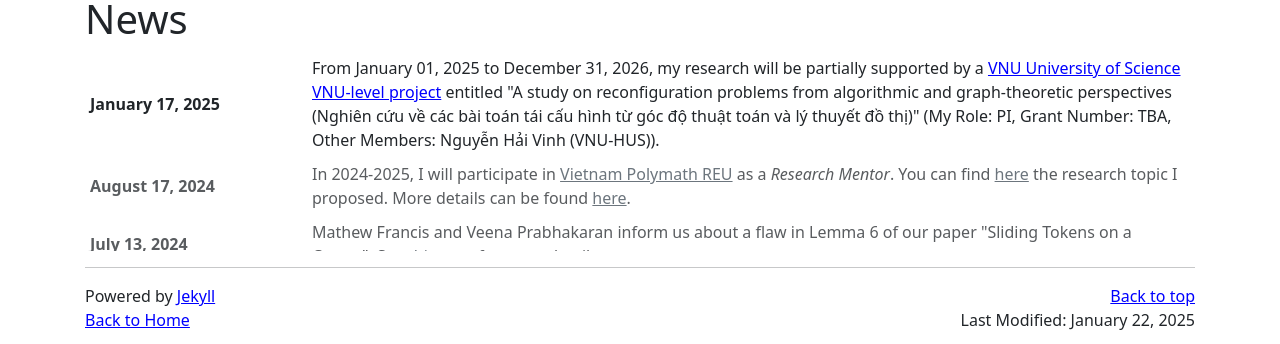
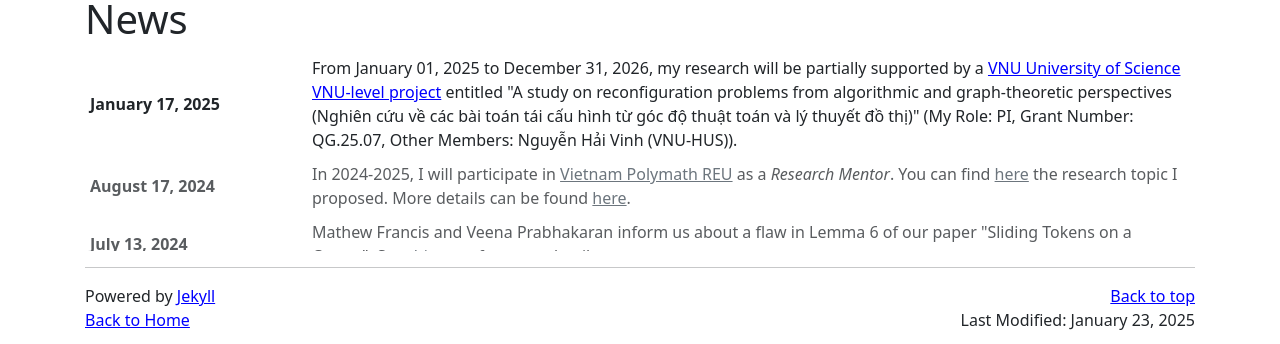
Before and after one commit to hoanganhduc/hoanganhduc.github.io, a Jekyll site: the page built from index.md, in a window 1280 px wide. Shown: the part 973-1317 px from the top of the page. Built offline with Jekyll 4.4.1, drawn with Linux system fonts in a browser that asks for light colours; nearby versions of some CDN libraries; formulas are drawn with MathJax 3; a style sheet for code colours, icons or effects is not loaded.

Commit message:
Updated @ 2025-01-23  10:23:39 ICT

```diff
--- a/_data/news.yaml
+++ b/_data/news.yaml
@@ -1,6 +1,6 @@
-# Last Updated: 2025-01-22
+# Last Updated: 2025-01-23
 - time: "January 17, 2025"
-  text: "From January 01, 2025 to December 31, 2026, my research will be partially supported by a <a href='https://english.hus.vnu.edu.vn/research/scientific-projects/projects-at-ministry-and-province-levels.html'>VNU University of Science VNU-level project</a> entitled \"A study on reconfiguration problems from algorithmic and graph-theoretic perspectives (Nghiên cứu về các bài toán tái cấu hình từ góc độ thuật toán và lý thuyết đồ thị)\" (My Role: PI, Grant Number: TBA, Other Members: Nguyễn Hải Vinh (VNU-HUS))."
+  text: "From January 01, 2025 to December 31, 2026, my research will be partially supported by a <a href='https://english.hus.vnu.edu.vn/research/scientific-projects/projects-at-ministry-and-province-levels.html'>VNU University of Science VNU-level project</a> entitled \"A study on reconfiguration problems from algorithmic and graph-theoretic perspectives (Nghiên cứu về các bài toán tái cấu hình từ góc độ thuật toán và lý thuyết đồ thị)\" (My Role: PI, Grant Number: QG.25.07, Other Members: Nguyễn Hải Vinh (VNU-HUS))."
   present: 1
 - time: "August 17, 2024"
   text: "In 2024-2025, I will participate in <a href='https://www.vietnampolymathreu.com/2024-2025/'>Vietnam Polymath REU</a> as a <i>Research Mentor</i>. You can find <a href='https://drive.google.com/file/d/10Y3BJ_vcRsilt0sFbwWvyQfq_sJr1puM/'>here</a> the research topic I proposed. More details can be found <a href='/activities/Vietnam-Polymath-REU/'>here</a>."
--- a/activities.md
+++ b/activities.md
@@ -3,7 +3,7 @@ layout: default
 title: "Activities"
 permalink: /activities/
 <!--mathjax: true-->
-last_modified_at: 2025-01-22
+last_modified_at: 2025-01-23
 description: This page contains a list of Duc A. Hoang's research activities
 keywords: activities, grant, visit, review, research, Duc A. Hoang
 ---
@@ -11,7 +11,7 @@ keywords: activities, grant, visit, review, research, Duc A. Hoang
 # Research Grants
 
 * **VNU University of Science VNU-Level Grant** (January 01, 2025 - December 31, 2026)
-  * **Grant Number:** TBA.
+  * **Grant Number:** QG.25.07.
   * **Project Title:** A study on reconfiguration problems from algorithmic and graph-theoretic perspectives. (Nghiên cứu về các bài toán tái cấu hình từ góc độ thuật toán và lý thuyết đồ thị.)
   * **Role:** Principal Investigator.
   * **Other Members:** Nguyễn Hải Vinh (VNU-HUS).
--- a/index.md
+++ b/index.md
@@ -2,7 +2,7 @@
 layout: default
 title: "Homepage of Duc A. Hoang (Hoàng Anh Đức)"
 permalink: "/"
-last_modified_at: 2025-01-22
+last_modified_at: 2025-01-23
 mathjax: true
 ---
 
```
Also changed, not shown: 1 other file.
